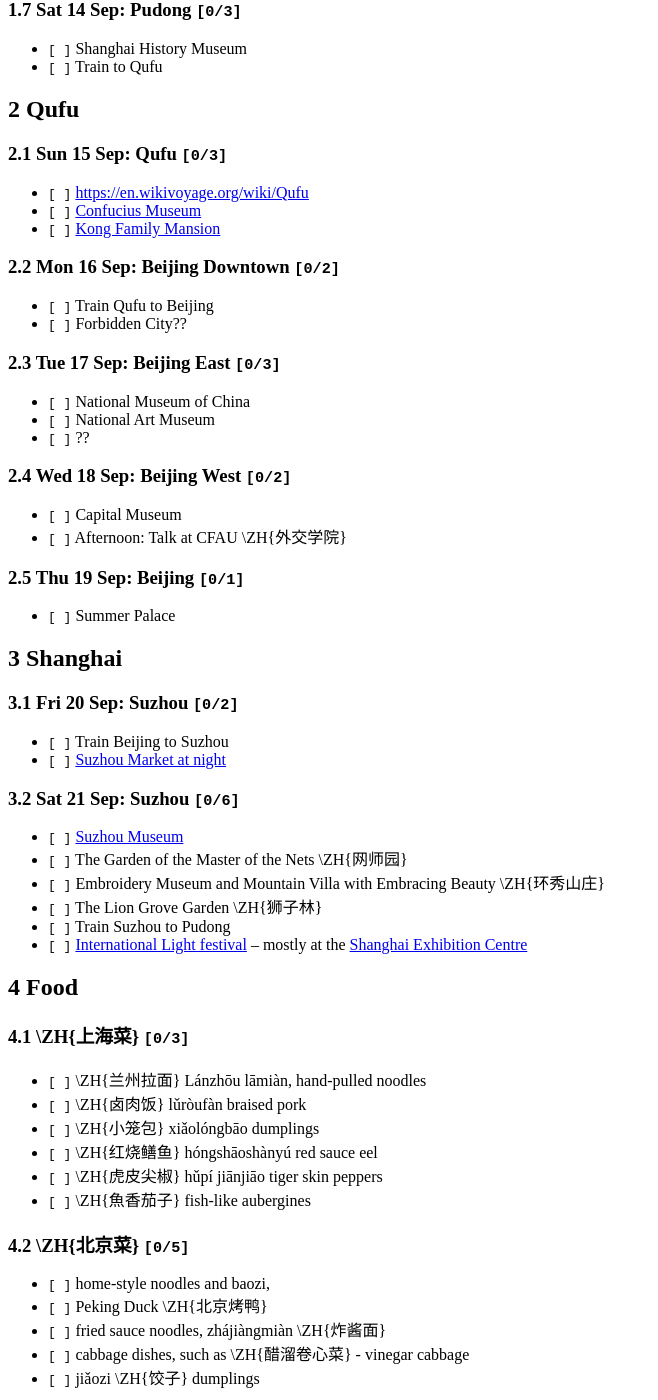
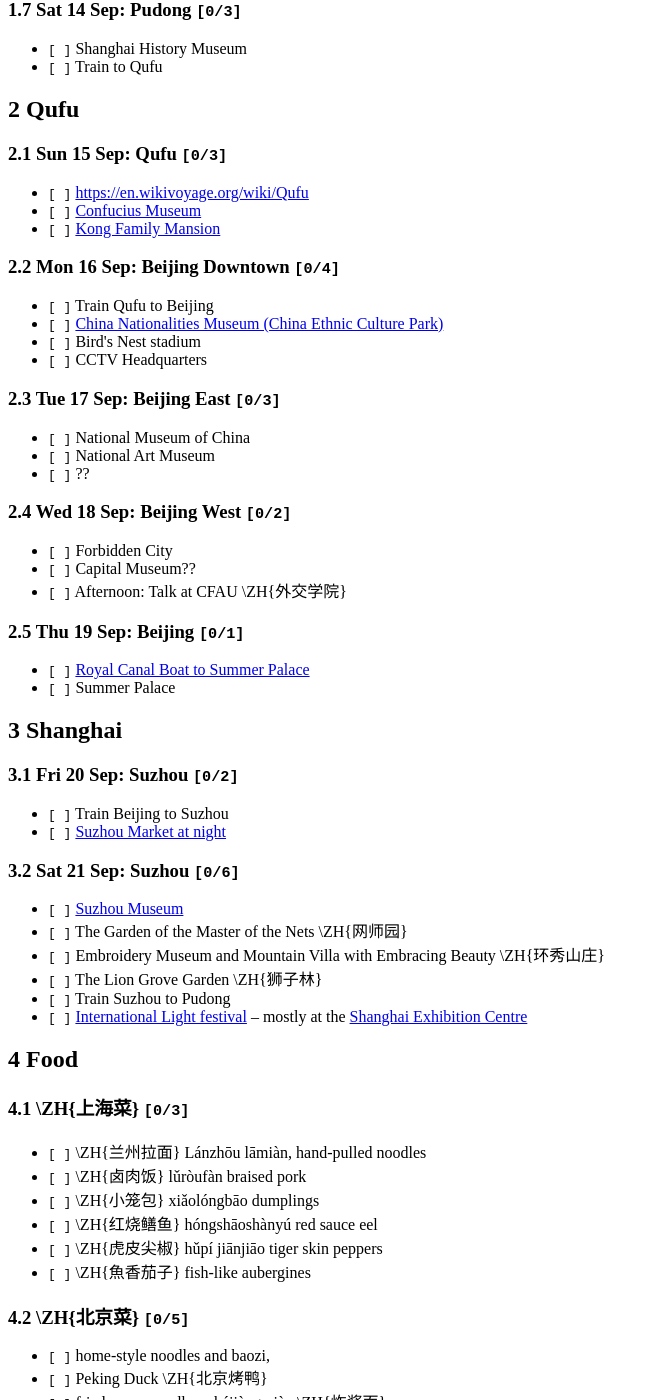
Before and after one commit to ssharoff/ssharoff.github.io, a Jekyll site: the page travel/shanghai-plans.html, which Jekyll copies as it is, in a window 1280 px wide and 1400 px high, scrolled down 766 px. Shown: the whole window, without its empty margins (0-658 px from the left). Built offline with Jekyll 4.4.1, drawn with Linux system fonts in a browser that asks for light colours; some of the changed text lies outside the part shown.

Commit message:
forbidden city

```diff
--- a/travel/shanghai-plans.html
+++ b/travel/shanghai-plans.html
@@ -3,7 +3,7 @@
 "http://www.w3.org/TR/xhtml1/DTD/xhtml1-strict.dtd">
 <html xmlns="http://www.w3.org/1999/xhtml" lang="en" xml:lang="en">
 <head>
-<!-- 2024-09-01 Sun 13:24 -->
+<!-- 2024-09-05 Thu 20:52 -->
 <meta http-equiv="Content-Type" content="text/html;charset=utf-8" />
 <meta name="viewport" content="width=device-width, initial-scale=1" />
 <title>&lrm;</title>
@@ -240,12 +240,12 @@
 <body>
 <div id="content">
 
-<div id="outline-container-org4f8db50" class="outline-2">
-<h2 id="org4f8db50"><span class="section-number-2">1</span> Shanghai</h2>
+<div id="outline-container-org9a48542" class="outline-2">
+<h2 id="org9a48542"><span class="section-number-2">1</span> Shanghai</h2>
 <div class="outline-text-2" id="text-1">
 </div>
-<div id="outline-container-org5e0c941" class="outline-3">
-<h3 id="org5e0c941"><span class="section-number-3">1.1</span> Sun 08 Sep: Arrival to Shanghai <code>[0/2]</code></h3>
+<div id="outline-container-org9599bb5" class="outline-3">
+<h3 id="org9599bb5"><span class="section-number-3">1.1</span> Sun 08 Sep: Arrival to Shanghai <code>[0/2]</code></h3>
 <div class="outline-text-3" id="text-1-1">
 <ul class="org-ul">
 <li class="off"><code>[&#xa0;]</code> Relax \Laughey[1.4]</li>
@@ -255,8 +255,8 @@
 </div>
 
 
-<div id="outline-container-org25d0111" class="outline-3">
-<h3 id="org25d0111"><span class="section-number-3">1.2</span> Mon 09 Sep: New harbour City <code>[0/2]</code></h3>
+<div id="outline-container-org05d5421" class="outline-3">
+<h3 id="org05d5421"><span class="section-number-3">1.2</span> Mon 09 Sep: New harbour City <code>[0/2]</code></h3>
 <div class="outline-text-3" id="text-1-2">
 <ul class="org-ul">
 <li class="off"><code>[&#xa0;]</code> Teaching at Maritime University</li>
@@ -264,8 +264,8 @@
 </div>
 </div>
 
-<div id="outline-container-orgc22b4ee" class="outline-3">
-<h3 id="orgc22b4ee"><span class="section-number-3">1.3</span> Tue 10 Sep: Huangpu <code>[0/3]</code></h3>
+<div id="outline-container-orgb767eb8" class="outline-3">
+<h3 id="orgb767eb8"><span class="section-number-3">1.3</span> Tue 10 Sep: Huangpu <code>[0/3]</code></h3>
 <div class="outline-text-3" id="text-1-3">
 <ul class="org-ul">
 <li class="off"><code>[&#xa0;]</code> 10am Talk at SISU,</li>
@@ -277,8 +277,8 @@
 </div>
 </div>
 
-<div id="outline-container-org5d561d9" class="outline-3">
-<h3 id="org5d561d9"><span class="section-number-3">1.4</span> Wed 11 Sep:  <code>[0/2]</code></h3>
+<div id="outline-container-org20ced28" class="outline-3">
+<h3 id="org20ced28"><span class="section-number-3">1.4</span> Wed 11 Sep:  <code>[0/2]</code></h3>
 <div class="outline-text-3" id="text-1-4">
 <ul class="org-ul">
 <li class="off"><code>[&#xa0;]</code> Teaching at Maritime University</li>
@@ -287,8 +287,8 @@
 </div>
 </div>
 
-<div id="outline-container-orga31b41c" class="outline-3">
-<h3 id="orga31b41c"><span class="section-number-3">1.5</span> Thu 12 Sep: French Concession <code>[0/4]</code></h3>
+<div id="outline-container-orgd378641" class="outline-3">
+<h3 id="orgd378641"><span class="section-number-3">1.5</span> Thu 12 Sep: French Concession <code>[0/4]</code></h3>
 <div class="outline-text-3" id="text-1-5">
 <ul class="org-ul">
 <li class="off"><code>[&#xa0;]</code> <a href="http://www.shanghaimuseum.net/museum/frontend/en/index.action">Shanghai Museum</a> ??</li>
@@ -301,8 +301,8 @@
 </div>
 </div>
 
-<div id="outline-container-org12ab78a" class="outline-3">
-<h3 id="org12ab78a"><span class="section-number-3">1.6</span> Fri 13 Sep:  <code>[0/2]</code></h3>
+<div id="outline-container-org809ff75" class="outline-3">
+<h3 id="org809ff75"><span class="section-number-3">1.6</span> Fri 13 Sep:  <code>[0/2]</code></h3>
 <div class="outline-text-3" id="text-1-6">
 <ul class="org-ul">
 <li class="off"><code>[&#xa0;]</code> teaching at Maritime University</li>
@@ -312,8 +312,8 @@
 </div>
 </div>
 
-<div id="outline-container-org94036a2" class="outline-3">
-<h3 id="org94036a2"><span class="section-number-3">1.7</span> Sat 14 Sep: Pudong <code>[0/3]</code></h3>
+<div id="outline-container-org0ec2bcc" class="outline-3">
+<h3 id="org0ec2bcc"><span class="section-number-3">1.7</span> Sat 14 Sep: Pudong <code>[0/3]</code></h3>
 <div class="outline-text-3" id="text-1-7">
 <ul class="org-ul">
 <li class="off"><code>[&#xa0;]</code> Shanghai History Museum</li>
@@ -323,12 +323,12 @@
 </div>
 </div>
 
-<div id="outline-container-orga7676ac" class="outline-2">
-<h2 id="orga7676ac"><span class="section-number-2">2</span> Qufu</h2>
+<div id="outline-container-orgf5d91c9" class="outline-2">
+<h2 id="orgf5d91c9"><span class="section-number-2">2</span> Qufu</h2>
 <div class="outline-text-2" id="text-2">
 </div>
-<div id="outline-container-org5508152" class="outline-3">
-<h3 id="org5508152"><span class="section-number-3">2.1</span> Sun 15 Sep: Qufu <code>[0/3]</code></h3>
+<div id="outline-container-org6a4474b" class="outline-3">
+<h3 id="org6a4474b"><span class="section-number-3">2.1</span> Sun 15 Sep: Qufu <code>[0/3]</code></h3>
 <div class="outline-text-3" id="text-2-1">
 <ul class="org-ul">
 <li class="off"><code>[&#xa0;]</code> <a href="https://en.wikivoyage.org/wiki/Qufu">https://en.wikivoyage.org/wiki/Qufu</a></li>
@@ -338,18 +338,20 @@
 </div>
 </div>
 
-<div id="outline-container-orga2a3ebe" class="outline-3">
-<h3 id="orga2a3ebe"><span class="section-number-3">2.2</span> Mon 16 Sep: Beijing Downtown <code>[0/2]</code></h3>
+<div id="outline-container-org7f0dbe0" class="outline-3">
+<h3 id="org7f0dbe0"><span class="section-number-3">2.2</span> Mon 16 Sep: Beijing Downtown <code>[0/4]</code></h3>
 <div class="outline-text-3" id="text-2-2">
 <ul class="org-ul">
 <li class="off"><code>[&#xa0;]</code> Train Qufu to Beijing</li>
-<li class="off"><code>[&#xa0;]</code> Forbidden City??</li>
+<li class="off"><code>[&#xa0;]</code> <a href="https://www.tripadvisor.co.uk/Attraction_Review-g294212-d1514063-Reviews-China_Nationalities_Museum_China_Ethnic_Culture_Park-Beijing.html">China Nationalities Museum (China Ethnic Culture Park)</a></li>
+<li class="off"><code>[&#xa0;]</code> Bird's Nest stadium</li>
+<li class="off"><code>[&#xa0;]</code> CCTV Headquarters</li>
 </ul>
 </div>
 </div>
 
-<div id="outline-container-org27ea16f" class="outline-3">
-<h3 id="org27ea16f"><span class="section-number-3">2.3</span> Tue 17 Sep: Beijing East <code>[0/3]</code></h3>
+<div id="outline-container-org64fdec7" class="outline-3">
+<h3 id="org64fdec7"><span class="section-number-3">2.3</span> Tue 17 Sep: Beijing East <code>[0/3]</code></h3>
 <div class="outline-text-3" id="text-2-3">
 <ul class="org-ul">
 <li class="off"><code>[&#xa0;]</code> National Museum of China</li>
@@ -359,32 +361,34 @@
 </div>
 </div>
 
-<div id="outline-container-orgfcd6deb" class="outline-3">
-<h3 id="orgfcd6deb"><span class="section-number-3">2.4</span> Wed 18 Sep: Beijing West <code>[0/2]</code></h3>
+<div id="outline-container-org125d9e7" class="outline-3">
+<h3 id="org125d9e7"><span class="section-number-3">2.4</span> Wed 18 Sep: Beijing West <code>[0/2]</code></h3>
 <div class="outline-text-3" id="text-2-4">
 <ul class="org-ul">
-<li class="off"><code>[&#xa0;]</code> Capital Museum</li>
+<li class="off"><code>[&#xa0;]</code> Forbidden City</li>
+<li class="off"><code>[&#xa0;]</code> Capital Museum??</li>
 <li class="off"><code>[&#xa0;]</code> Afternoon: Talk at CFAU \ZH{外交学院}</li>
 </ul>
 </div>
 </div>
 
-<div id="outline-container-orge1bddc9" class="outline-3">
-<h3 id="orge1bddc9"><span class="section-number-3">2.5</span> Thu 19 Sep: Beijing <code>[0/1]</code></h3>
+<div id="outline-container-org139b510" class="outline-3">
+<h3 id="org139b510"><span class="section-number-3">2.5</span> Thu 19 Sep: Beijing <code>[0/1]</code></h3>
 <div class="outline-text-3" id="text-2-5">
 <ul class="org-ul">
+<li class="off"><code>[&#xa0;]</code> <a href="https://www.thebeijinger.com/events/2017/feb/royal-canal-boat-tour-summer-palace-0">Royal Canal Boat to Summer Palace</a></li>
 <li class="off"><code>[&#xa0;]</code> Summer Palace</li>
 </ul>
 </div>
 </div>
 </div>
 
-<div id="outline-container-org0e5dd6c" class="outline-2">
-<h2 id="org0e5dd6c"><span class="section-number-2">3</span> Shanghai</h2>
+<div id="outline-container-org00461fd" class="outline-2">
+<h2 id="org00461fd"><span class="section-number-2">3</span> Shanghai</h2>
 <div class="outline-text-2" id="text-3">
 </div>
-<div id="outline-container-orgefbc795" class="outline-3">
-<h3 id="orgefbc795"><span class="section-number-3">3.1</span> Fri 20 Sep: Suzhou <code>[0/2]</code></h3>
+<div id="outline-container-orgfa15a09" class="outline-3">
+<h3 id="orgfa15a09"><span class="section-number-3">3.1</span> Fri 20 Sep: Suzhou <code>[0/2]</code></h3>
 <div class="outline-text-3" id="text-3-1">
 <ul class="org-ul">
 <li class="off"><code>[&#xa0;]</code> Train Beijing to Suzhou</li>
@@ -393,8 +397,8 @@
 </div>
 </div>
 
-<div id="outline-container-org406c4b7" class="outline-3">
-<h3 id="org406c4b7"><span class="section-number-3">3.2</span> Sat 21 Sep: Suzhou <code>[0/6]</code></h3>
+<div id="outline-container-orgc26f76b" class="outline-3">
+<h3 id="orgc26f76b"><span class="section-number-3">3.2</span> Sat 21 Sep: Suzhou <code>[0/6]</code></h3>
 <div class="outline-text-3" id="text-3-2">
 <ul class="org-ul">
 <li class="off"><code>[&#xa0;]</code> <a href="http://www.szmuseum.com/">Suzhou Museum</a></li>
@@ -408,12 +412,12 @@
 </div>
 </div>
 
-<div id="outline-container-orgddf42ca" class="outline-2">
-<h2 id="orgddf42ca"><span class="section-number-2">4</span> Food</h2>
+<div id="outline-container-org1988492" class="outline-2">
+<h2 id="org1988492"><span class="section-number-2">4</span> Food</h2>
 <div class="outline-text-2" id="text-4">
 </div>
-<div id="outline-container-org4f3b88c" class="outline-3">
-<h3 id="org4f3b88c"><span class="section-number-3">4.1</span> \ZH{上海菜} <code>[0/3]</code></h3>
+<div id="outline-container-orgf9b90c2" class="outline-3">
+<h3 id="orgf9b90c2"><span class="section-number-3">4.1</span> \ZH{上海菜} <code>[0/3]</code></h3>
 <div class="outline-text-3" id="text-4-1">
 <ul class="org-ul">
 <li class="off"><code>[&#xa0;]</code> \ZH{兰州拉面} Lánzhōu lāmiàn, hand-pulled noodles</li>
@@ -427,8 +431,8 @@
 </div>
 
 
-<div id="outline-container-org389dc87" class="outline-3">
-<h3 id="org389dc87"><span class="section-number-3">4.2</span> \ZH{北京菜} <code>[0/5]</code></h3>
+<div id="outline-container-org48828c6" class="outline-3">
+<h3 id="org48828c6"><span class="section-number-3">4.2</span> \ZH{北京菜} <code>[0/5]</code></h3>
 <div class="outline-text-3" id="text-4-2">
 <ul class="org-ul">
 <li class="off"><code>[&#xa0;]</code> home-style noodles and baozi,</li>
@@ -442,7 +446,7 @@
 </div>
 </div>
 <div id="postamble" class="status">
-<p class="date">Created: 2024-09-01 Sun 13:24</p>
+<p class="date">Created: 2024-09-05 Thu 20:52</p>
 <p class="validation"><a href="https://validator.w3.org/check?uri=referer">Validate</a></p>
 </div>
 </body>
--- a/travel/shanghai-plans.org
+++ b/travel/shanghai-plans.org
@@ -63,10 +63,12 @@
  + [ ] ??
 
 ** Wed 18 Sep: Beijing West [0/2]
- + [ ] Capital Museum
+ + [ ] Forbidden City
+ + [ ] Capital Museum??
  + [ ] Afternoon: Talk at CFAU \ZH{外交学院}
 
 ** Thu 19 Sep: Beijing [0/1]
+ + [ ] [[https://www.thebeijinger.com/events/2017/feb/royal-canal-boat-tour-summer-palace-0][Royal Canal Boat to Summer Palace]]
  + [ ] Summer Palace
 
 * Shanghai
```
Also changed, not shown: 1 other file.
